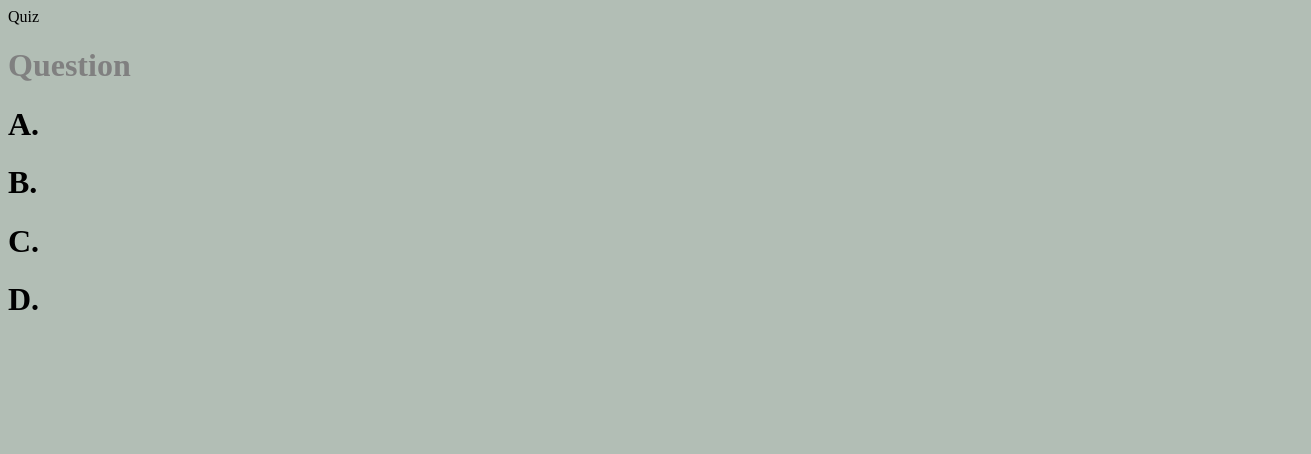
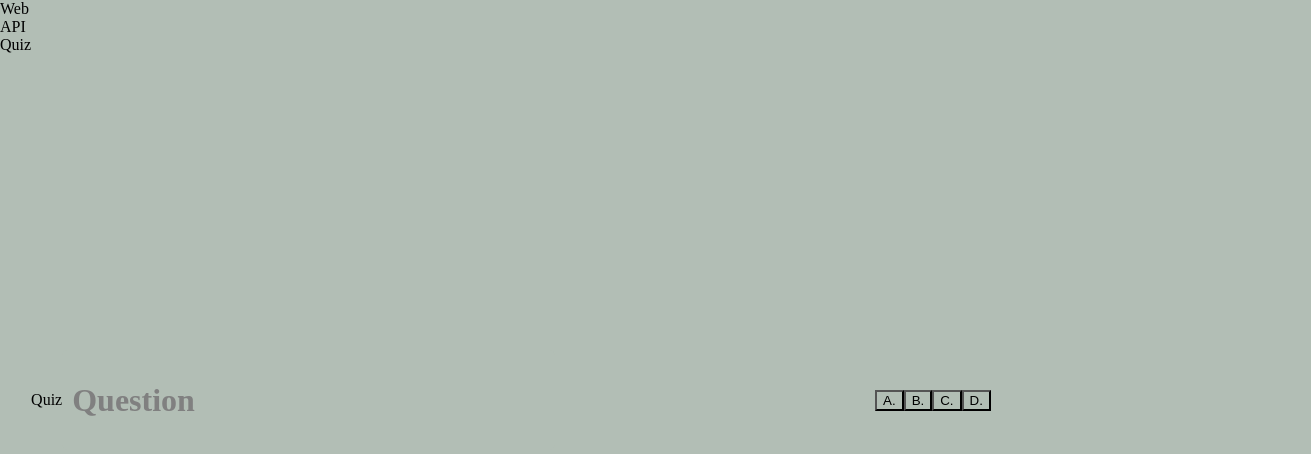
Before and after one commit to prsoulman/webapiquiz-6-2-22, a plain HTML site: page index.html in a window 1280 px wide. Shown: the whole page, 1311 px wide, since content can reach past the window. Drawn offline with Linux system fonts and the light colour scheme; files that its build step writes are made by us from their sources.

Commit message:
added to the psuedo code a general outline, added html buttons, and CSS body and question cards

```diff
--- /dev/null
+++ b/assets/css/style.css
@@ -0,0 +1,44 @@
+:root {
+
+--darkmode:#808080;
+--lightmode:#B2BEB5;
+--typelight:#808080;
+--typedark:#B2BEB5;
+
+}
+
+
+* {
+    background-color: var(--lightmode);
+    display: flex;
+}
+
+body{
+    padding: 0;
+    margin: 0;
+    display: flex;
+    justify-content: center;
+    align-items: center;
+    width: 100vw;
+    height: 100vh;
+}
+
+.Timer {
+    color: var(--typelight);
+}
+.answers {
+    display: flex;
+    justify-content: center;
+    align-items: center;
+    width: 100vw;
+    height: 100vh;
+}
+
+
+.question-card {
+    width: 800px;
+    max-width: 80%;
+    color: var(--typelight);
+    border-radius: 5px;
+    padding: 10px;
+}
--- a/index.html
+++ b/index.html
@@ -22,17 +22,14 @@
     <div class="question-card">
         <h1>Question</h1>
     </div>
+    <!-- these questions need to be buttons -->
     <div class="answers">
-        <h1 class="answer A">A.</h1>
-        <h1 class="answer B">B.</h1>
-        <h1 class="answer C">C.</h1>
-        <h1 class="answer D">D.</h1>
+        <button class='btn'>A.</button>
+        <button class='btn'>B.</button>
+        <button class='btn'>C.</button>
+        <button class='btn'>D.</button>
     </div>
-
+    <div id
     <script src="script.js"></script>
   </body>
-  <footer>
-
-
-
-  </footer>
+  </html>
--- a/style.css
+++ /dev/null
@@ -1,24 +0,0 @@
-:root {
-
---darkmode:#808080;
---lightmode:#B2BEB5;
---typelight:#808080;
---typedark:#B2BEB5;
-
-}
-
-
-* {
-    background-color: var(--lightmode);
-}
-
-.Timer {
-    color: var(--typelight);
-}
-
-
-
-.question-card {
-    color: var(--typelight);
-
-}
```
Also changed, not shown: assets/js/script.js (added, +28 -0 lines), script.js (deleted).
